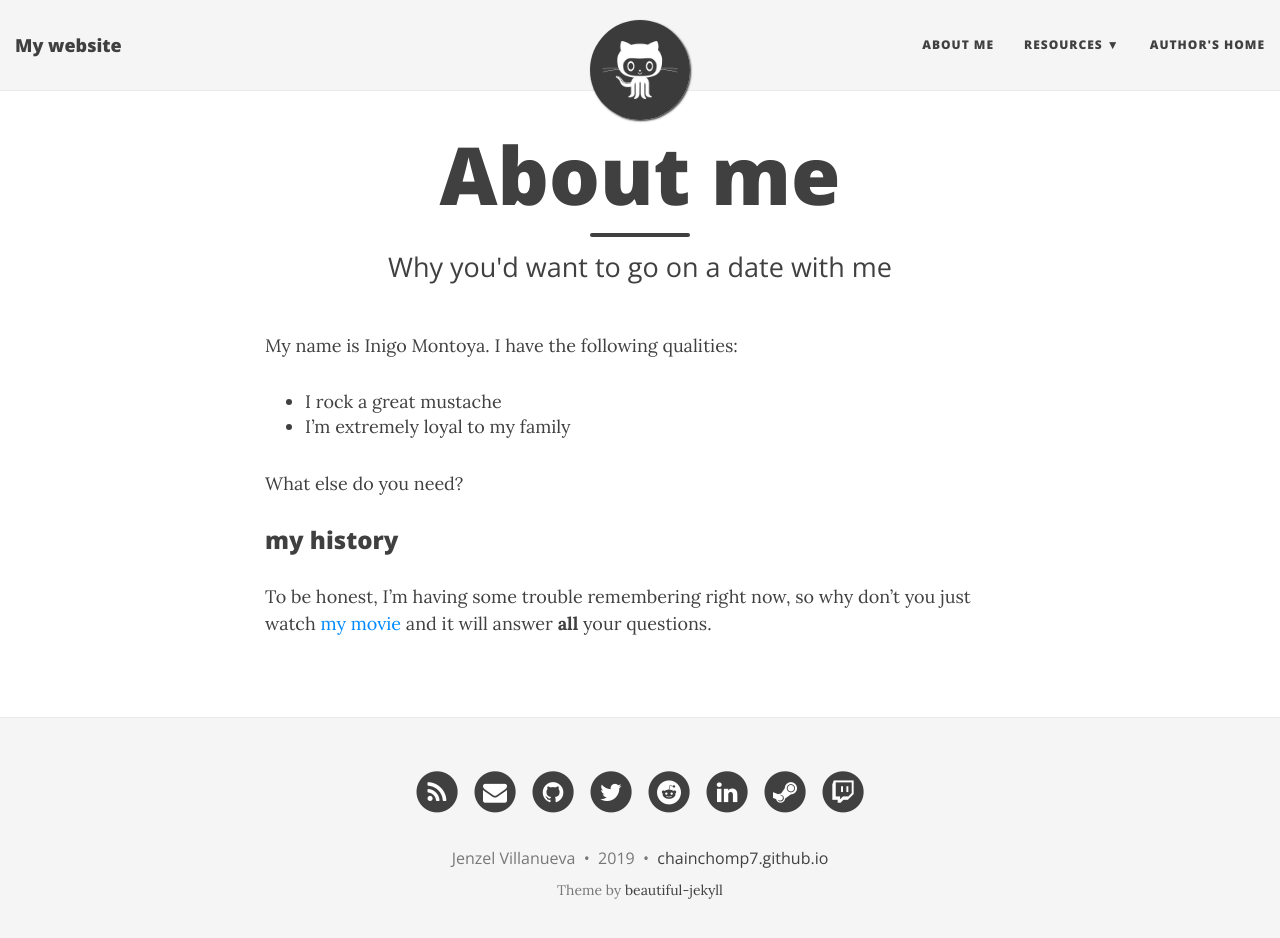
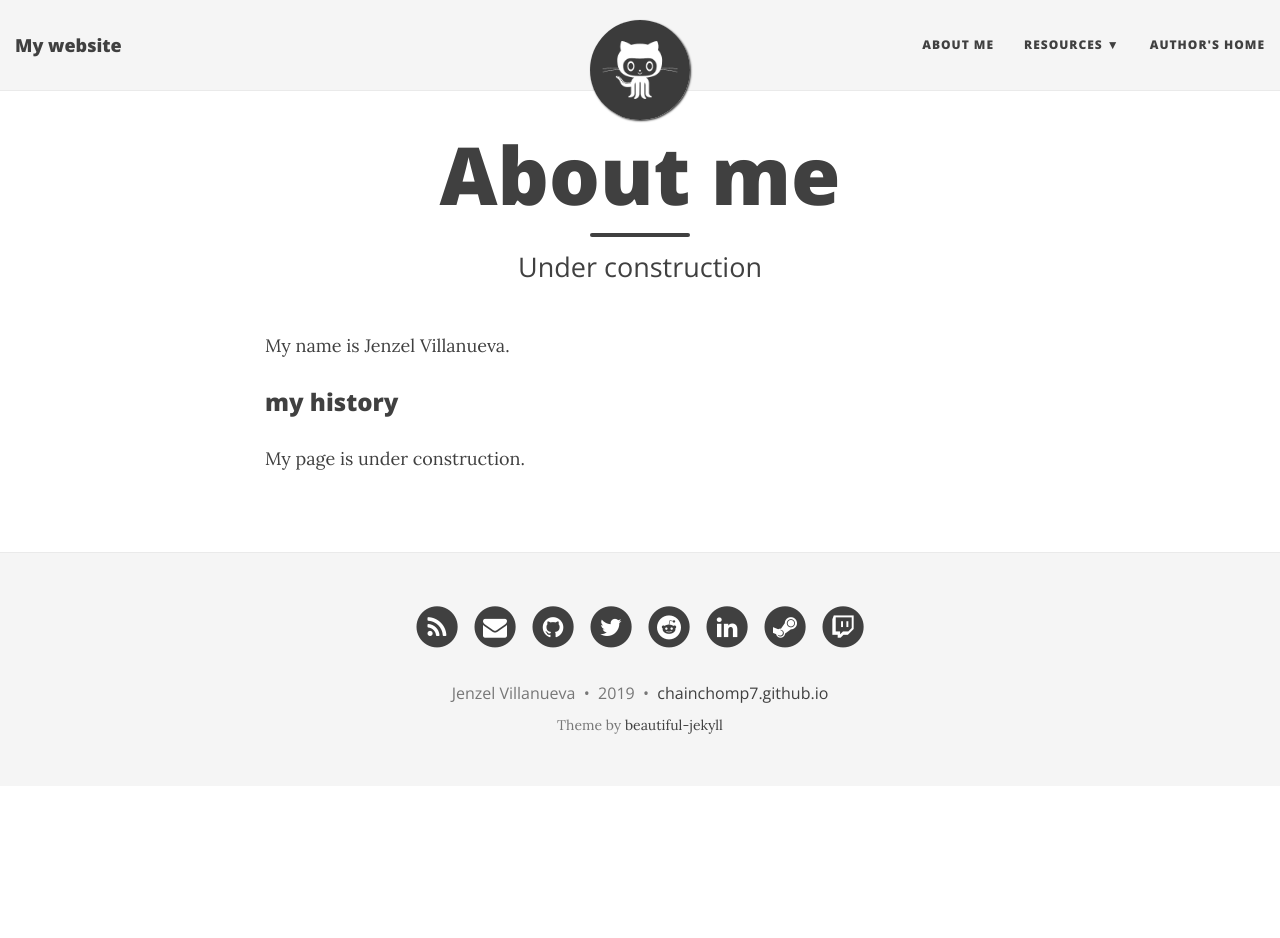
Before and after one commit to jdawgeus/jdawgeus.github.io, a Jekyll site: the page built from aboutme.md, in a window 1280 px wide and 951 px high. Shown: the top 938 px of the window. Built offline with Jekyll 4.4.1, drawn with Linux system fonts in a browser that asks for light colours; nearby versions of some CDN libraries.

Commit message:
Placeholder About page

```diff
--- a/aboutme.md
+++ b/aboutme.md
@@ -1,16 +1,11 @@
 ---
 layout: page
 title: About me
-subtitle: Why you'd want to go on a date with me
+subtitle: Under construction
 ---
 
-My name is Inigo Montoya. I have the following qualities:
-
-- I rock a great mustache
-- I'm extremely loyal to my family
-
-What else do you need?
+My name is Jenzel Villanueva.
 
 ### my history
 
-To be honest, I'm having some trouble remembering right now, so why don't you just watch [my movie](http://en.wikipedia.org/wiki/The_Princess_Bride_%28film%29) and it will answer **all** your questions.
+My page is under construction.
```
